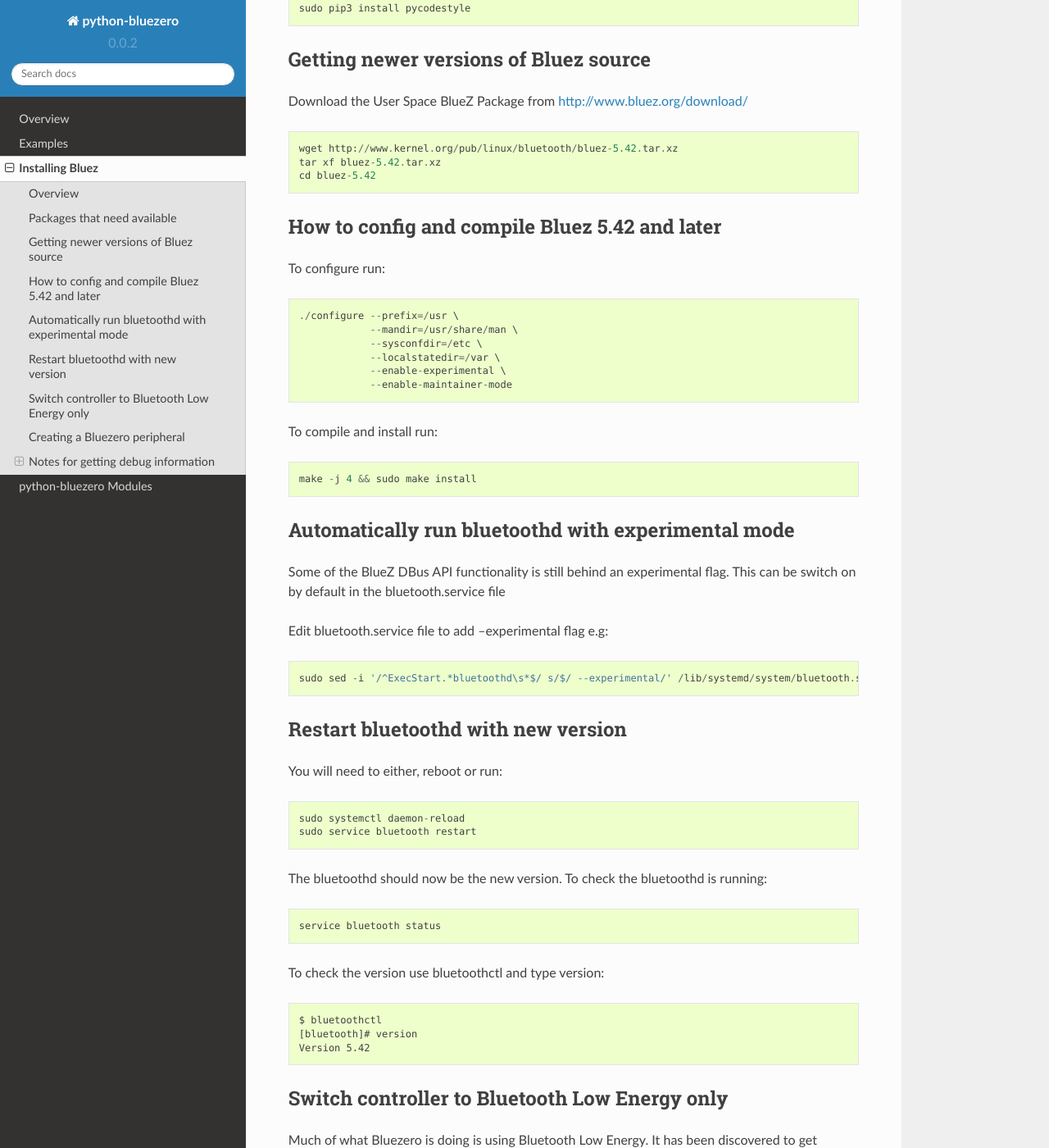
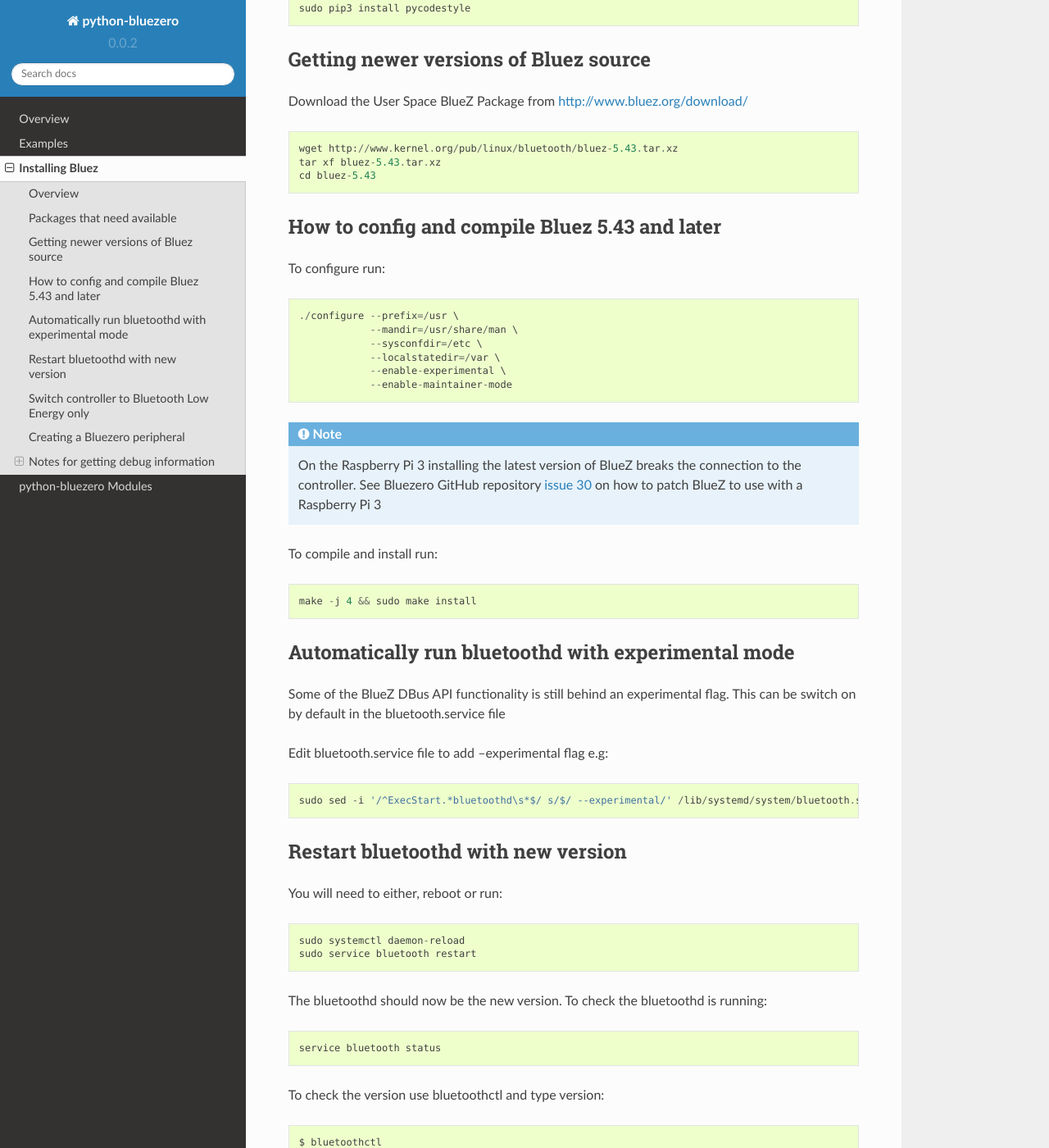
Before and after one commit to ukBaz/python-bluezero, a Sphinx documentation site: the page built from docs/install_bluez.rst, in a window 1280 px wide and 1400 px high, scrolled down 1172 px. Shown: the whole window at 82% size. Built offline with Sphinx 7.4.7 and the Read the Docs theme 2.0.0, drawn with Linux system fonts in a browser that asks for light colours; some of the changed text lies outside the part shown.

Commit message:
Update docs with BlueZ 5.43 details

```diff
--- a/docs/install_bluez.rst
+++ b/docs/install_bluez.rst
@@ -6,7 +6,7 @@
 --------
 
 Bluezero relies on the dbus interface of Bluez.  This library requires the
-features provided by Bluez version **5.42** and later.  As this is as recent
+features provided by Bluez version **5.43** and later.  As this is as recent
 build,  it is unlikely that the Linux version you have installed will have the
 correct version. These instructions are intended to jump start the switching to
 a newer version of Bluez which will need to be built from source.
@@ -58,11 +58,11 @@
 
 Download the User Space BlueZ Package from http://www.bluez.org/download/ ::
 
-    wget http://www.kernel.org/pub/linux/bluetooth/bluez-5.42.tar.xz
-    tar xf bluez-5.42.tar.xz
-    cd bluez-5.42
+    wget http://www.kernel.org/pub/linux/bluetooth/bluez-5.43.tar.xz
+    tar xf bluez-5.43.tar.xz
+    cd bluez-5.43
 
-How to config and compile Bluez 5.42 and later
+How to config and compile Bluez 5.43 and later
 ----------------------------------------------
 To configure run::
 
@@ -72,6 +72,12 @@
                 --localstatedir=/var \
                 --enable-experimental \
                 --enable-maintainer-mode
+
+.. note::
+    On the Raspberry Pi 3 installing the latest version of BlueZ breaks the connection
+    to the controller. See Bluezero GitHub repository `issue 30
+    <https://github.com/ukBaz/python-bluezero/issues/30#issuecomment-250594754>`_
+    on how to patch BlueZ to use with a Raspberry Pi 3
 
 To compile and install run::
 
@@ -102,7 +108,7 @@
 
     $ bluetoothctl
     [bluetooth]# version
-    Version 5.42
+    Version 5.43
 
 Switch controller to Bluetooth Low Energy only
 ----------------------------------------------
```
